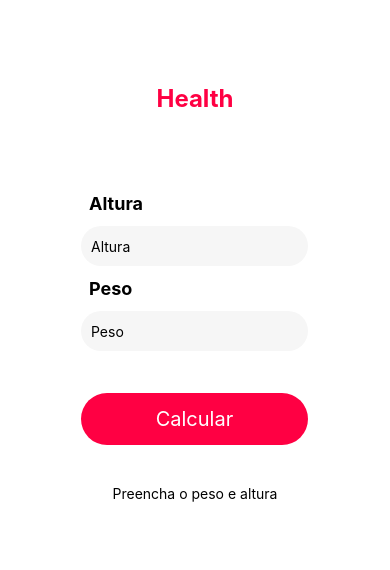
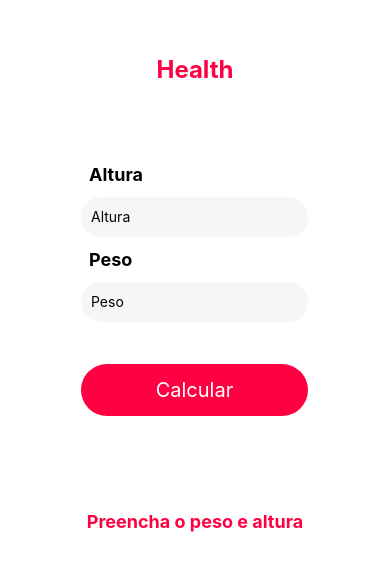
Before and after one commit to ShanderB/Curso-de-JS, a React Native app in the folder ReactNative/OneBit/project_one_bit/: screen / in a window 390 px wide. Shown: the part 134-704 px from the top of the page. Built offline with nearby package versions, Linux system fonts and the light colour scheme.

Commit message:
{SHANDER}[resultIMC] resultIMC style

```diff
--- a/ReactNative/OneBit/project_one_bit/src/components/Form/ResultIMC/ResultIMC.tsx
+++ b/ReactNative/OneBit/project_one_bit/src/components/Form/ResultIMC/ResultIMC.tsx
@@ -1,12 +1,16 @@
 import React, { ObjectHTMLAttributes } from "react";
 import { View, Text } from "react-native";
-
+import styles from "./styleResultIMC";
 export default function ResultIMC(props: Propriedades){
     return(
-        <View>
-            <Text>{props.mensagemResultado}</Text>
-            <Text>{props.result}</Text>
-        </View>
+        <View style={styles.contextImc}>
+        <Text style={styles.titleResultImc}>
+          {props.mensagemResultado}
+        </Text>
+        <Text style={styles.resultImc}>
+          {props.result}
+        </Text>
+      </View>
     )
 }
 
--- /dev/null
+++ b/ReactNative/OneBit/project_one_bit/src/components/Form/ResultIMC/styleResultIMC.js
@@ -0,0 +1,23 @@
+import { StyleSheet } from "react-native";
+
+const styles = StyleSheet.create({
+    contextImc: {
+        flex:1,
+        marginTop:40,
+        paddingTop:15,
+        alignItems:"center",
+        width:"100%",
+       },
+       resultImc:{
+         fontSize:48,
+         color:"#ff0043",
+         fontWeight:"bold",
+       },
+       titleResultImc:{
+         fontSize:18,
+         color:"#ff0043",
+         fontWeight:"bold",
+       }
+});
+
+export default styles;
```
